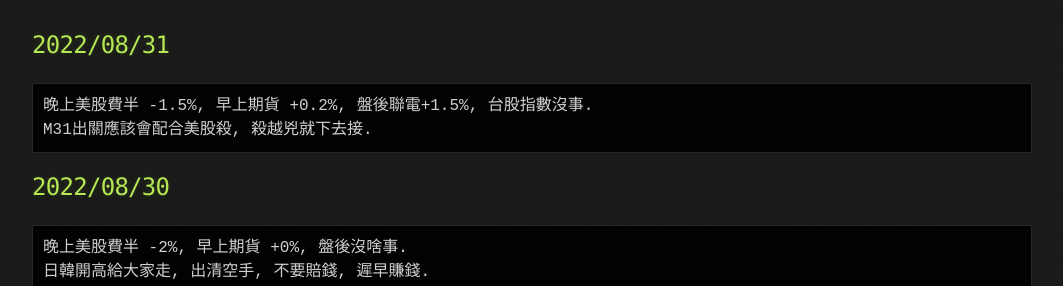
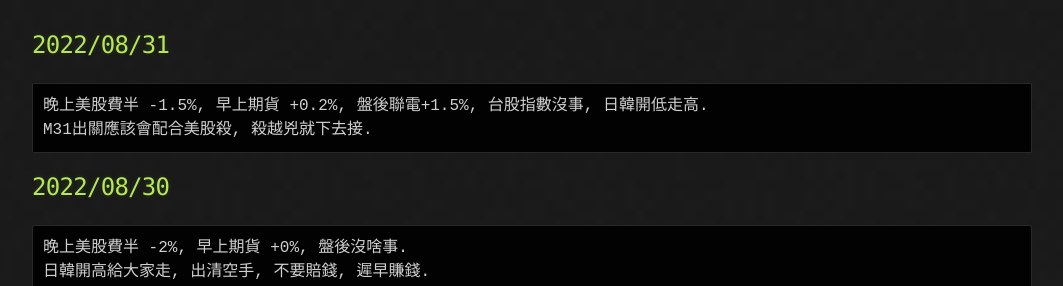
Before and after one commit to lepg5487/Stock_God, a Jekyll site: the page built from index.md, in a window 1280 px wide and 900 px high, scrolled down 922 px. Shown: the part 163-449 px from the top of the window, without its empty margins (108-1171 px from the left). Built offline with Jekyll 4.4.1, drawn with Linux system fonts in a browser that asks for light colours; our own code applies the rules of GitHub Pages for plain Markdown files.

Commit message:
Update index.md

````diff
--- a/index.md
+++ b/index.md
@@ -40,7 +40,7 @@ layout: testlayouts
 
 ## 2022/08/31
 ```
-晚上美股費半 -1.5%, 早上期貨 +0.2%, 盤後聯電+1.5%, 台股指數沒事.
+晚上美股費半 -1.5%, 早上期貨 +0.2%, 盤後聯電+1.5%, 台股指數沒事, 日韓開低走高.
 M31出關應該會配合美股殺, 殺越兇就下去接.
 ```
 
````
